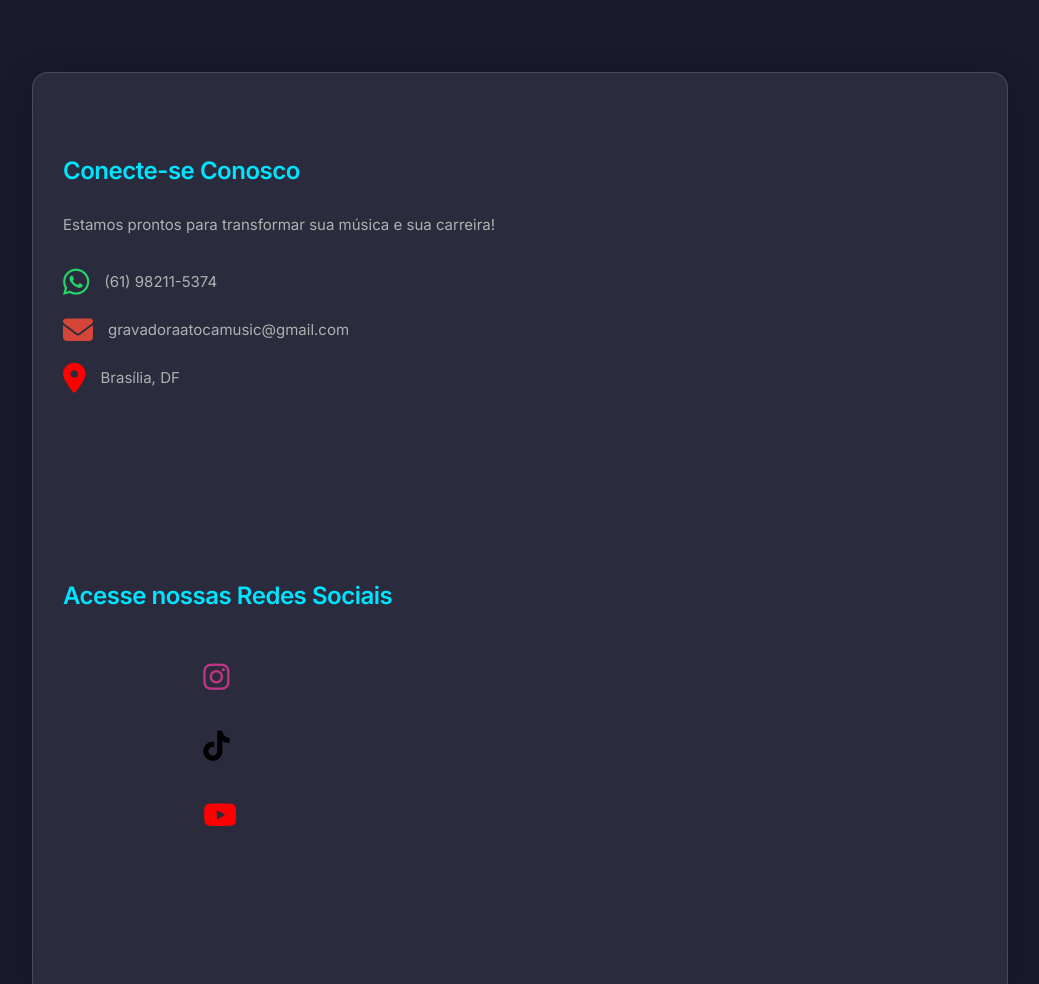
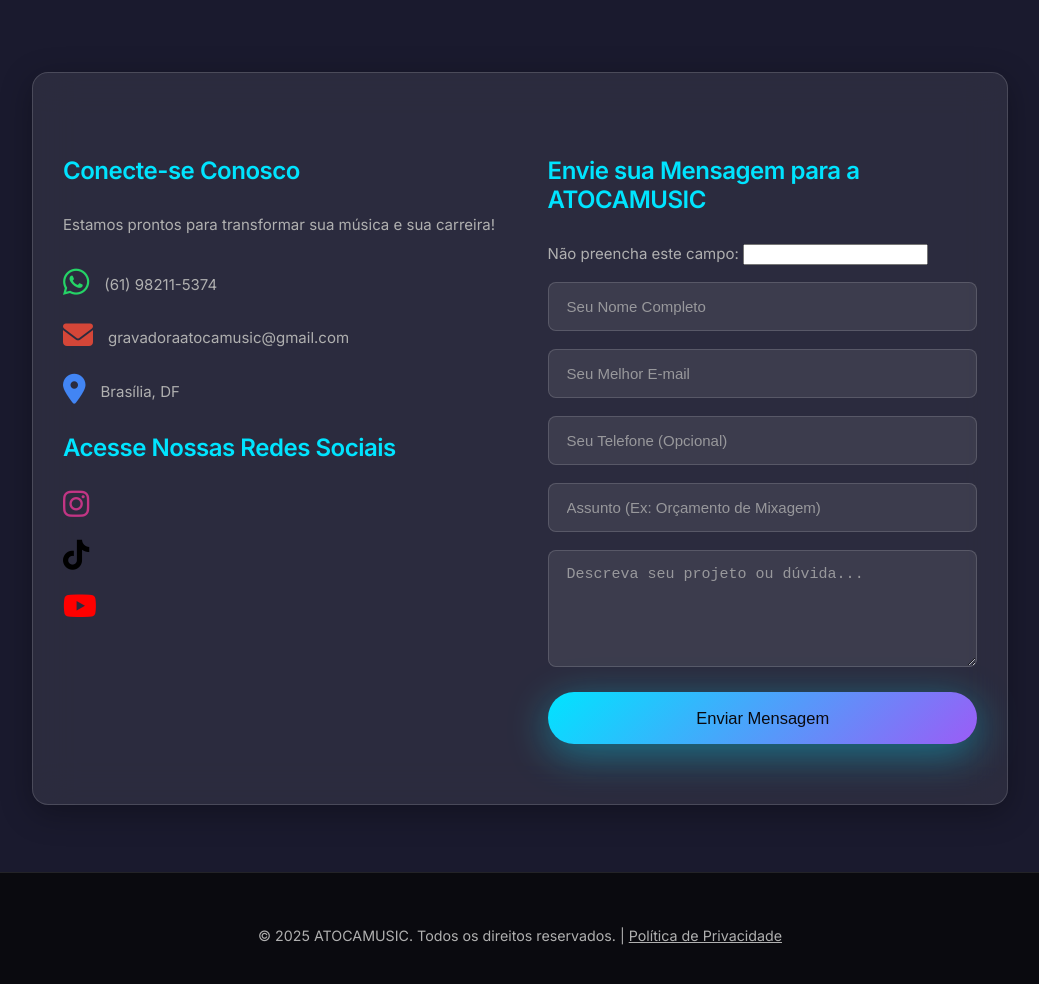
Before and after one commit to agenciaatoca/atocamusic, a plain HTML site: page index.html in a window 1280 px wide. Shown: the part 7900-8884 px from the top of the page, without its empty margins (120-1159 px from the left). Drawn offline with Linux system fonts and the light colour scheme; a web font is replaced by a local one.

Commit message:
Update index.html

```diff
--- a/index.html
+++ b/index.html
@@ -224,47 +224,45 @@
 <footer id="contato" class="footer">
     <div class="container">
         <div class="footer-content glass-card">
-                <div class="footer-left">
-                    <div class="footer-section contact-info">
+
+            <div class="footer-left-combined"> <div class="footer-section contact-info">
                     <h3 class="footer-title">Conecte-se Conosco</h3>
                     <p class="contact-intro">Estamos prontos para transformar sua música e sua carreira!</p>
                     <div class="contact-item">
-                            <span <i class="fa-brands fa-whatsapp" style="font-size:30px;color:#25D366;"></i></span>
+                        <span class="social-icon"><i class="fa-brands fa-whatsapp" style="font-size:30px;color:#25D366;"></i></span>
                         <a href="https://wa.me/5561982115374" target="_blank" class="contact-link">(61) 98211-5374</a>
                     </div>
                     <div class="contact-item">
-                            <span <i class="fa-solid fa-envelope" style="font-size:30px;color:#D44638;"></i></span>
+                        <span class="social-icon"><i class="fa-solid fa-envelope" style="font-size:30px;color:#D44638;"></i></span>
                         <a href="mailto:gravadoraatocamusic@gmail.com" class="contact-link">gravadoraatocamusic@gmail.com</a>
                     </div>
                     <div class="contact-item">
-                            <span <i class="fa-solid fa-location-dot" style="font-size:30px;color:red;"></i></span>
+                        <span class="social-icon"><i class="fa-solid fa-location-dot" style="font-size:30px;color:#4285F4;"></i></span>
                         <a href="https://www.google.com/maps/search/Brasília,+DF" target="_blank" class="contact-link">Brasília, DF</a>
                     </div>
                 </div>
+
                 <div class="footer-section social-media">
-                        <h3 class="footer-title">Acesse nossas Redes Sociais</h3>
-                        <a href="https://www.instagram.com/atoca.music" target="_blank" class="social-link" aria-label="Instagram da Atoca Music">
-                            <span <i class="fa-brands fa-instagram" style="font-size:30px;color:#C13584;"></i></span>
+                    <h3 class="footer-title">Acesse Nossas Redes Sociais</h3> <a href="https://www.instagram.com/atoca.music" target="_blank" class="social-link" aria-label="Instagram da Atoca Music">
+                        <span class="social-icon"><i class="fa-brands fa-instagram" style="font-size:30px;color:#C13584;"></i></span>
+                    </a>
 
+                    <a href="https://www.tiktok.com/@atoca.music" target="_blank" class="social-link" aria-label="TikTok da Atoca Music">
+                        <span class="social-icon"><i class="fa-brands fa-tiktok" style="font-size:30px;color:#000000;"></i></span>
                     </a>
-                        <a href="https://www.tiktok.com/@atoca.music" target="_blank" class="social-link" aria-label="TikTok da Atoca Music">
-                            <span <i class="fa-brands fa-tiktok" style="font-size:30px;color:#000000;"></i></span>
 
-                        </a>
                     <a href="https://www.youtube.com/@atocamusic" target="_blank" class="social-link" aria-label="YouTube da Atoca Music">
                         <span class="social-icon"><i class="fa-brands fa-youtube" style="font-size:30px;color:#FF0000;"></i></span>
                     </a>
                 </div>
-                </div>
-</div>
 
-                <div class="footer-right">
+            </div> <div class="footer-right">
                 <div class="footer-section contact-form-section">
                     <h3 class="footer-title">Envie sua Mensagem para a ATOCAMUSIC</h3>
                     <form class="contact-form" name="contact" method="POST" data-netlify="true" netlify-honeypot="bot-field">
                         <input type="hidden" name="form-name" value="contact" />
                         <p class="hidden">
-
+                            <label>Não preencha este campo: <input name="bot-field" /></label>
                         </p>
                         <div class="form-group">
                             <label for="name" class="sr-only">Nome Completo</label>
@@ -290,7 +288,8 @@
                     </form>
                 </div>
             </div>
-            </div>
+
+        </div> </div> </footer>
             <div class="footer-bottom">
                 <p>&copy; 2025 ATOCAMUSIC. Todos os direitos reservados. | <a href="/politica-de-privacidade.html">Política de Privacidade</a></p> </div>
         </div>
```
Lines whose indentation alone changed are shown as unchanged.
